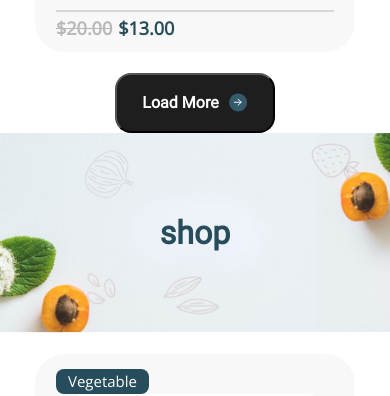
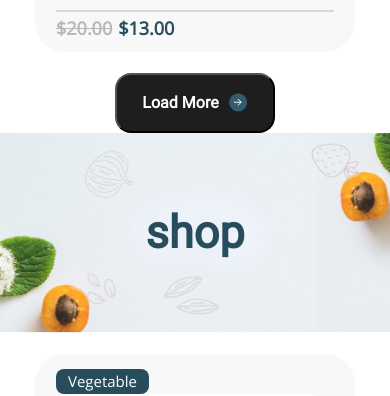
Before and after one commit to ravlikk/proj-organick, a website built with Vite: page src/index.html in a window 390 px wide. Shown: the part 3582-3978 px from the top of the page. Built offline with nearby package versions, Linux system fonts and the light colour scheme; files whose address does not match are found by name.

Commit message:
Update _shop.scss

```diff
--- a/src/scss/shop/_shop.scss
+++ b/src/scss/shop/_shop.scss
@@ -9,7 +9,7 @@
     color: #274C5B;
     font-family: Roboto;
     font-weight: 800;
-    font-size: clamp(32px, 5vw, 70px);
+    font-size: clamp(45px, 5vw, 70px);
 
     height: clamp(200px, 35vw, 450px);
     background-image: url(../../image/shop/Banner.png);
```
